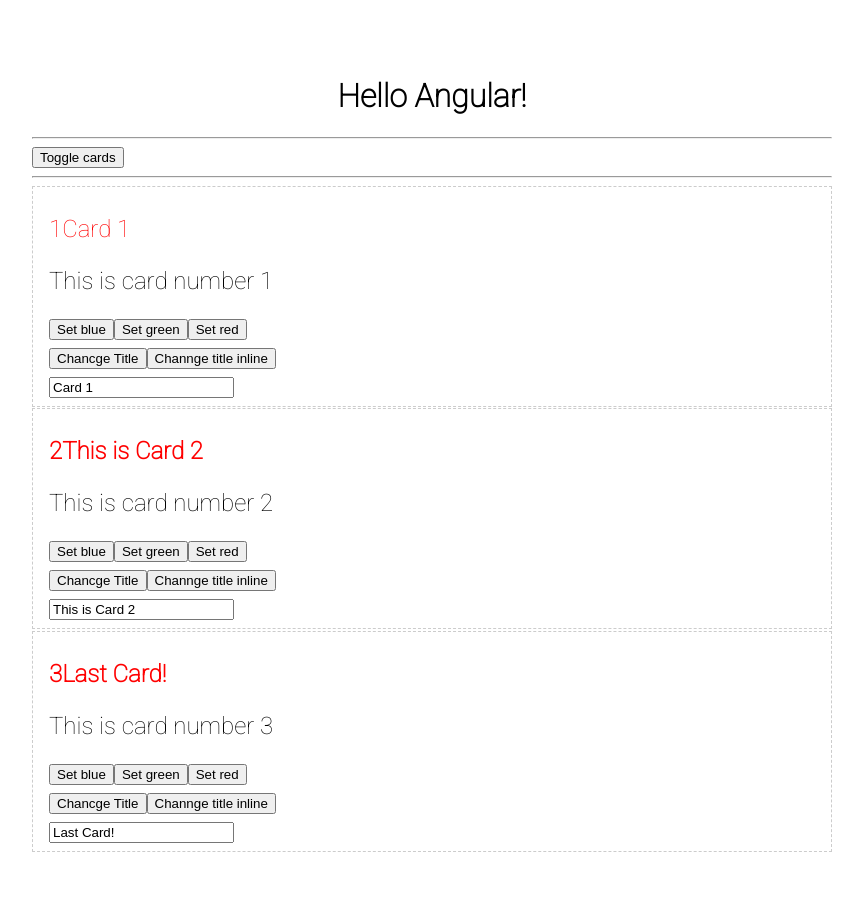
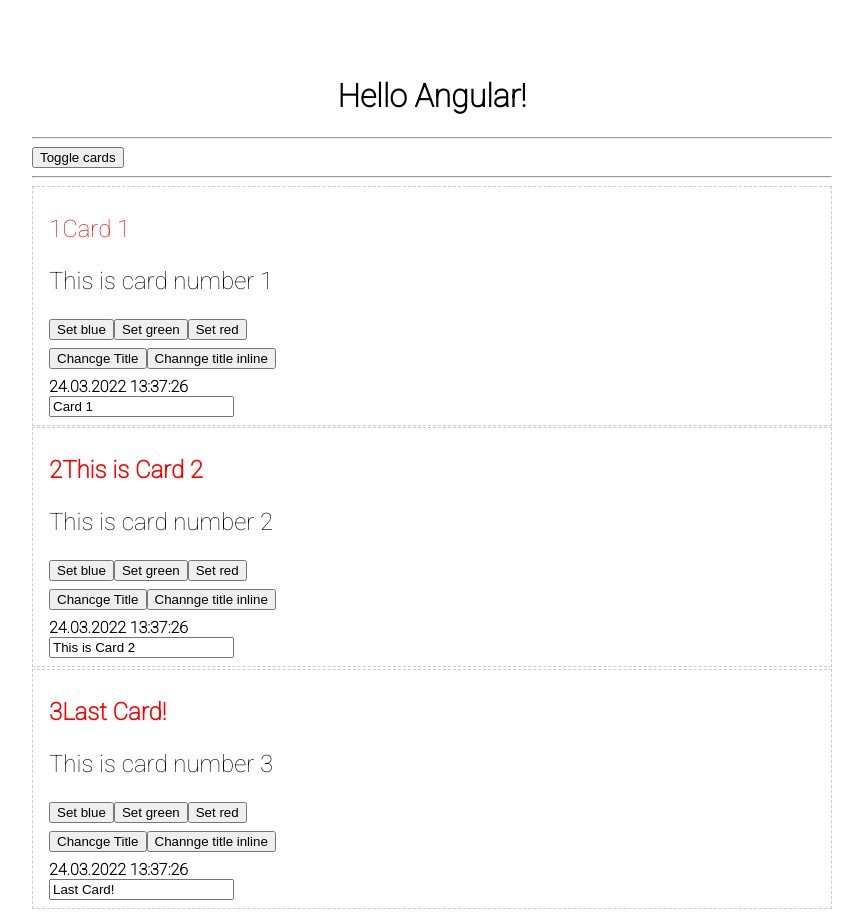
Before and after one commit to yushachkov01/angular_start, an Angular app: page / in a window 1280 px wide. Shown: the whole page, without its empty margins (208-1071 px from the left). Before the commit the page ends 860 px from the top, so only its background shows below. Built offline with nearby package versions, Linux system fonts and the light colour scheme.

Commit message:
Добавление даты

```diff
--- a/src/app/card/card.component.html
+++ b/src/app/card/card.component.html
@@ -25,11 +25,15 @@
 
   </div>
 
+
   <div class="buttons">
     <button (click)="changeTitle()">Chancge Title</button>
     <button (click)="card.title = 'Inline title'">Channge title inline </button>
   </div>
 
+  <div>
+    <strong>{{cardDate | date:'dd.LL.YYY HH:mm:ss'}}</strong>
+  </div>
   <!-- <div>
     <input type="text" (input)="inputHandler($event)" [value]="title">
   </div> -->
--- a/src/app/card/card.component.ts
+++ b/src/app/card/card.component.ts
@@ -13,6 +13,8 @@ export class CardComponent implements OnInit {
 
     title = 'My card Title'
     text: string = 'My sample text'
+
+    cardDate: Date = new Date()
 
     disabled = false;
 
```
